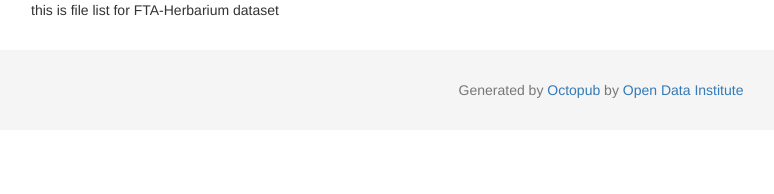
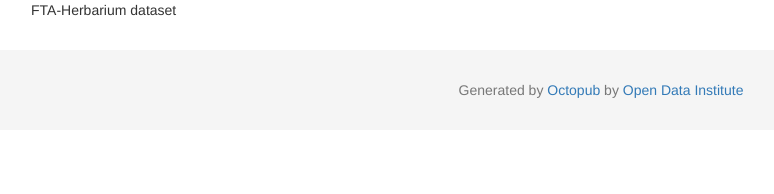
Before and after one commit to umuchlish/fta_species_herbarium, a Jekyll site: the page built from docs/index.md, in a window 1280 px wide. Shown: the top 194 px of the page, without its empty margins (39-813 px from the left). Built offline with Jekyll 4.4.1, drawn with Linux system fonts in a browser that asks for light colours; nearby versions of some CDN libraries; our own code applies the rules of GitHub Pages for plain Markdown files.

Commit message:
Update index.md

```diff
--- a/docs/index.md
+++ b/docs/index.md
@@ -1 +1 @@
-this is file list for FTA-Herbarium dataset
+FTA-Herbarium dataset
```
